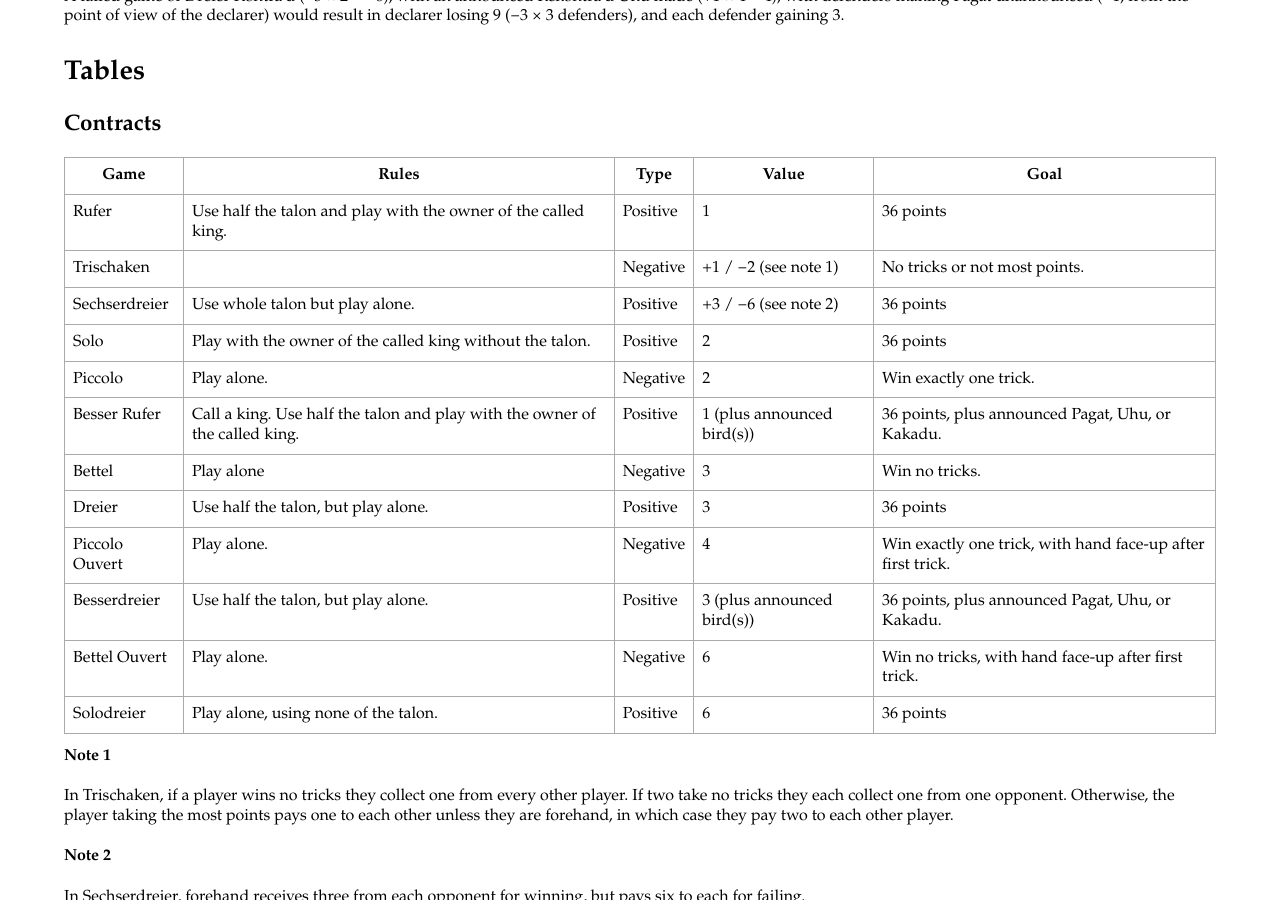
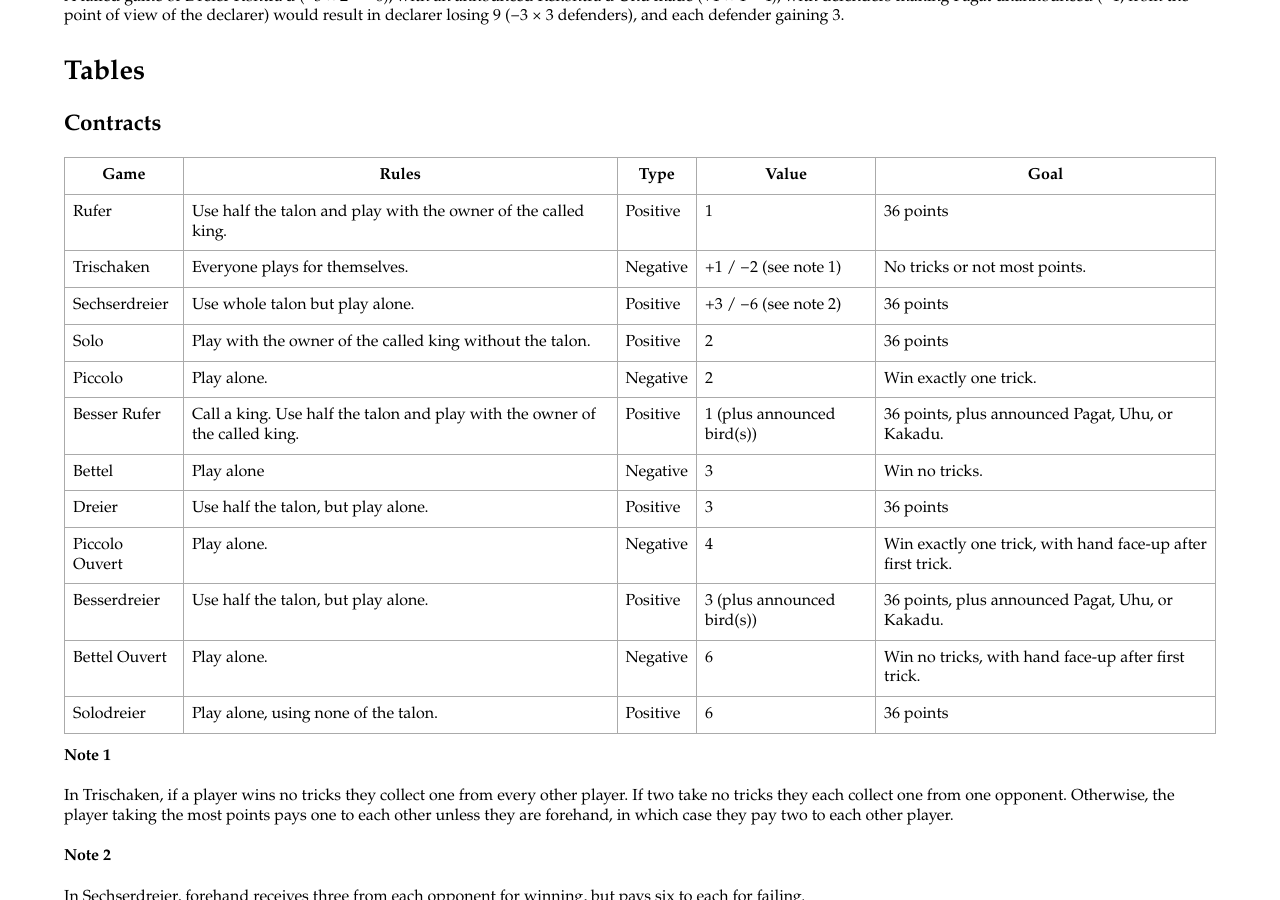
Before and after one commit to dwb/dwb.github.com, a Jekyll site: the page built from koenigsrufen.md, in a window 1280 px wide and 900 px high, scrolled down 4657 px. Built offline with Jekyll 4.4.1, drawn with Linux system fonts in a browser that asks for light colours; some web fonts are replaced; Markdown is read by kramdown in place of the engine named in the settings.

Commit message:
Added 'Rule' column value for Trischaken

```diff
--- a/koenigsrufen.md
+++ b/koenigsrufen.md
@@ -183,7 +183,7 @@ A failed game of Dreier Kontra'd (−3 × 2 = −6), with an announced Rekontra'
 	</tr>
 	<tr>
 	  <td>Trischaken</td>
-	  <td></td>
+	  <td>Everyone plays for themselves.</td>
 	  <td>Negative</td>
 	  <td>+1 / −2 (see note 1)</td>
 	  <td>No tricks or not most points.</td>
```
